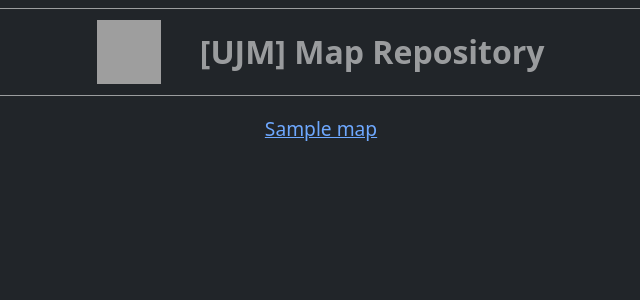
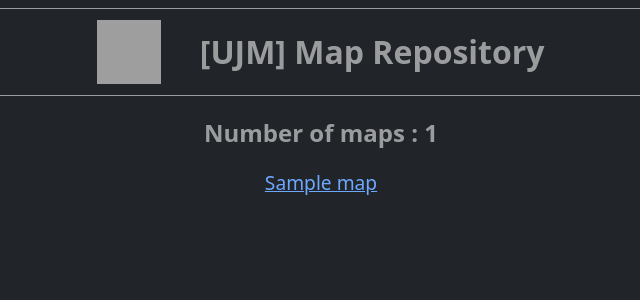
Before and after one commit to AntoineMeresse/UrbanTerror_Discord_Bridge, a FastAPI app: template templates/maplist.html in a window 1280 px wide. Shown: the top 300 px of the page, without its empty margins (319-959 px from the left). Run offline with FastAPI, Linux system fonts and the light colour scheme; the template is opened without the code that fills it: most values are stand-ins (such as "Sample title", 1, 10 or a date in 2020); parts of the project's set-up code (start-up, migrations or seed data) failed here and were passed over; grey boxes are pictures that could not be loaded.

Commit message:
feat : template with number of maps

```diff
--- a/bridge.py
+++ b/bridge.py
@@ -119,7 +119,8 @@ async def getMap(mapfile : str):
 
 @app.get("/q3ut4", dependencies=[Depends(RateLimiter(requests_limit=30, time_window=60, request_counters=request_counters, whitelisted_urls=[bridgeConfig.url]))])
 async def getMapList(request: Request):
-    return templates.TemplateResponse("maplist.html", {"request": request, "maps": getAllMaps(bridgeConfig.mapfolder)})
+    maps = getAllMaps(bridgeConfig.mapfolder)
+    return templates.TemplateResponse("maplist.html", {"request": request, "maps": maps, "number" : len(maps)})
 
 app.mount('/local', local)
 
--- a/templates/maplist.html
+++ b/templates/maplist.html
@@ -5,7 +5,7 @@
         html {
             background-color: #212529;
         }
-        h1 {
+        h1, h2 {
             color : rgba(255, 255, 255, 0.55);
         }
 
@@ -18,7 +18,7 @@
 
         }
 
-        h1, a {
+        h1, h2, a {
             font-family: system-ui,-apple-system,"Segoe UI",Roboto,"Helvetica Neue","Noto Sans","Liberation Sans",Arial,sans-serif,"Apple Color Emoji","Segoe UI Emoji","Segoe UI Symbol","Noto Color Emoji";
         }
 
@@ -46,7 +46,7 @@
             width: 70vw;
         }
 
-        p {
+        p, h2 {
             text-align: center;
         }
 
@@ -59,6 +59,7 @@
             <h1>[UJM] Map Repository</h1>
         </div>
         <div class="maplist">
+            <h2>Number of maps : {{number}}</h2>
             {% for map in maps %}
                 <p><a href=q3ut4/{{map}}>{{map}}</a></p>
             {% endfor %}
```
